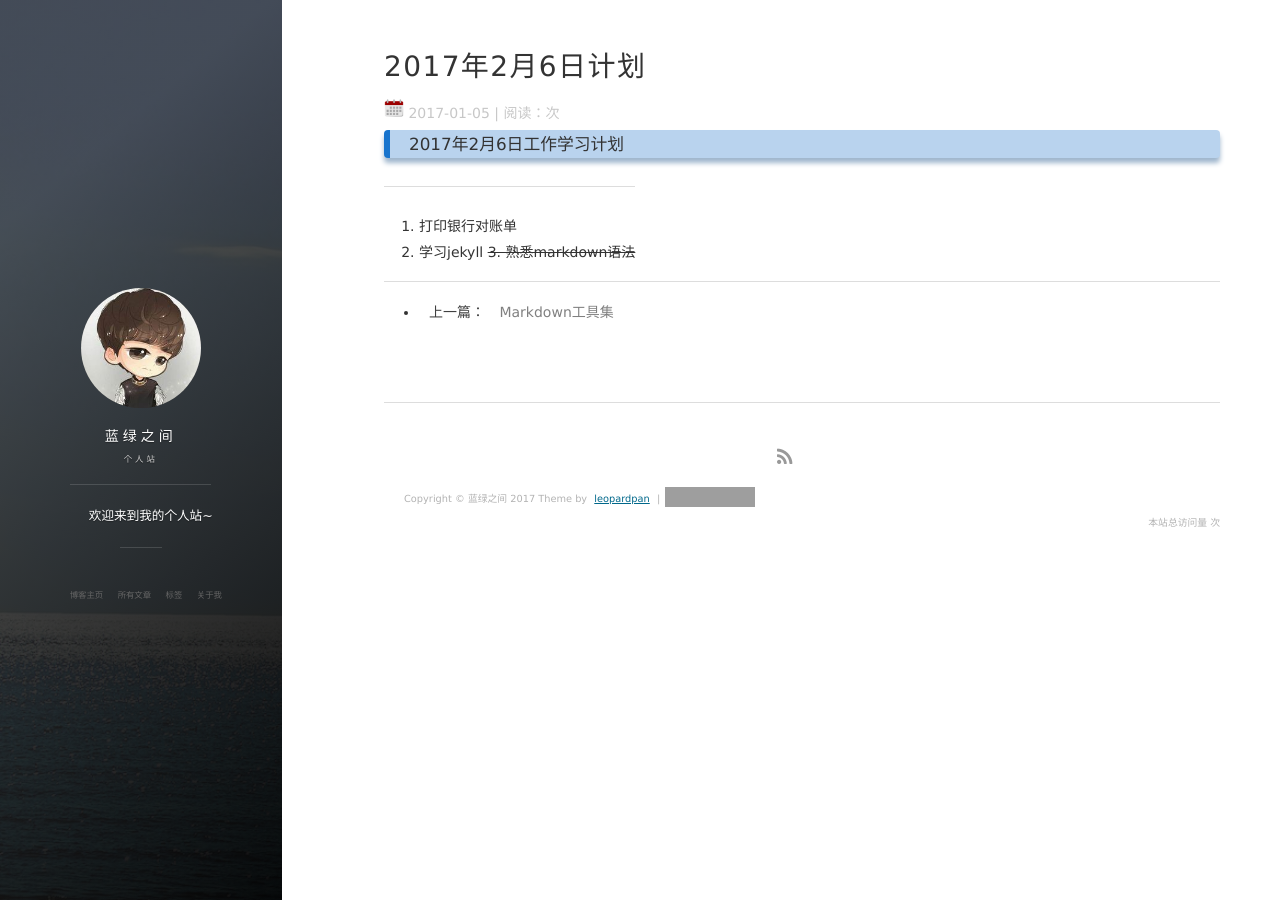
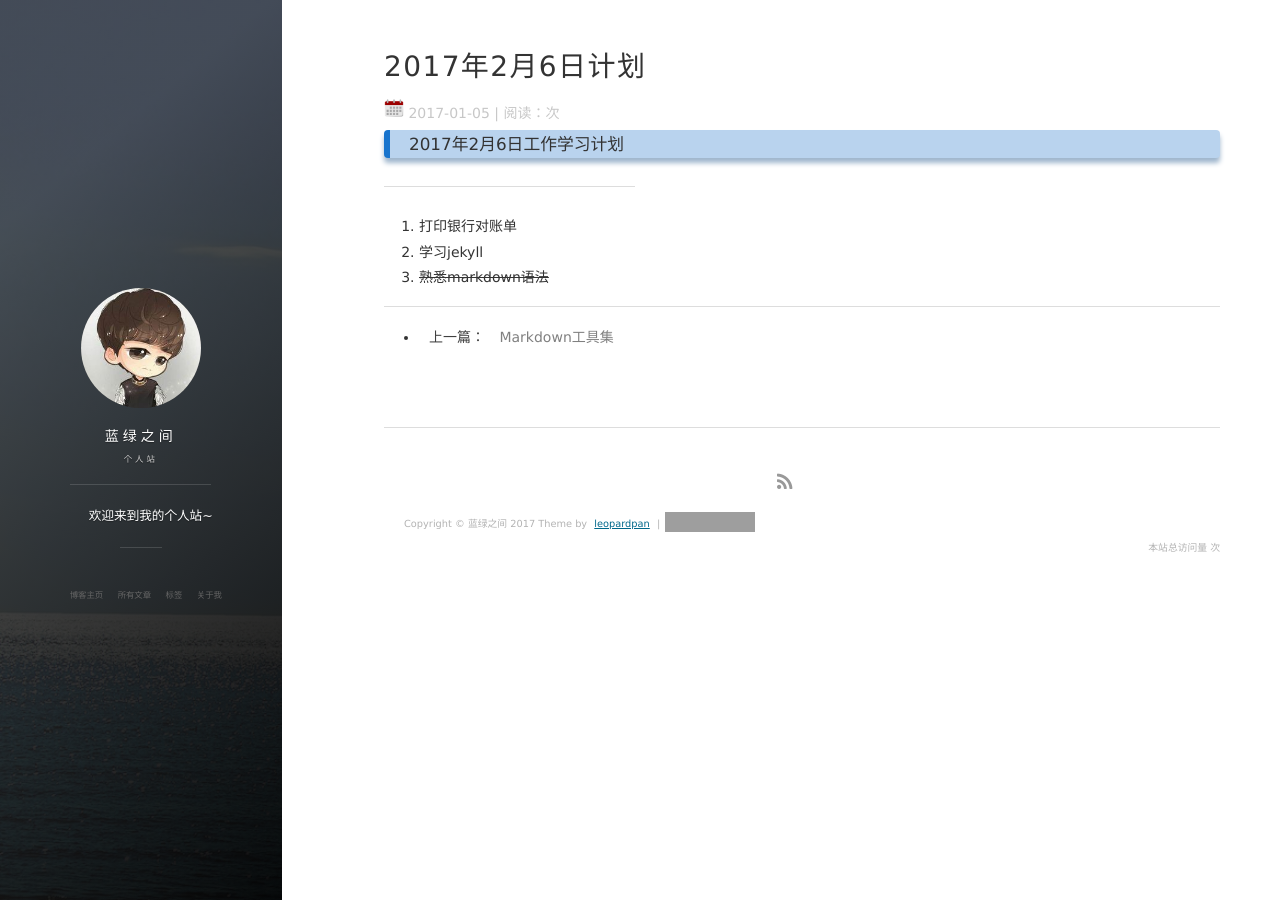
Before and after one commit to 15107355/wiki, a Jekyll site: the page built from _posts/2017-01-05-2月6日计划.md, in a window 1280 px wide. Built offline with Jekyll 4.4.1, drawn with Linux system fonts in a browser that asks for light colours; nearby versions of some CDN libraries; comment, search, counter and statistics services are not loaded; grey boxes are pictures that could not be loaded.

Commit message:
修正删除线和序列符

```diff
--- a/_posts/2017-01-05-2月6日计划.md
+++ b/_posts/2017-01-05-2月6日计划.md
@@ -14,4 +14,4 @@ tag: 计划
 
  1. 打印银行对账单
  2. 学习jekyll
- ~~3. 熟悉markdown语法~~
+ 3. ~~熟悉markdown语法~~
```
